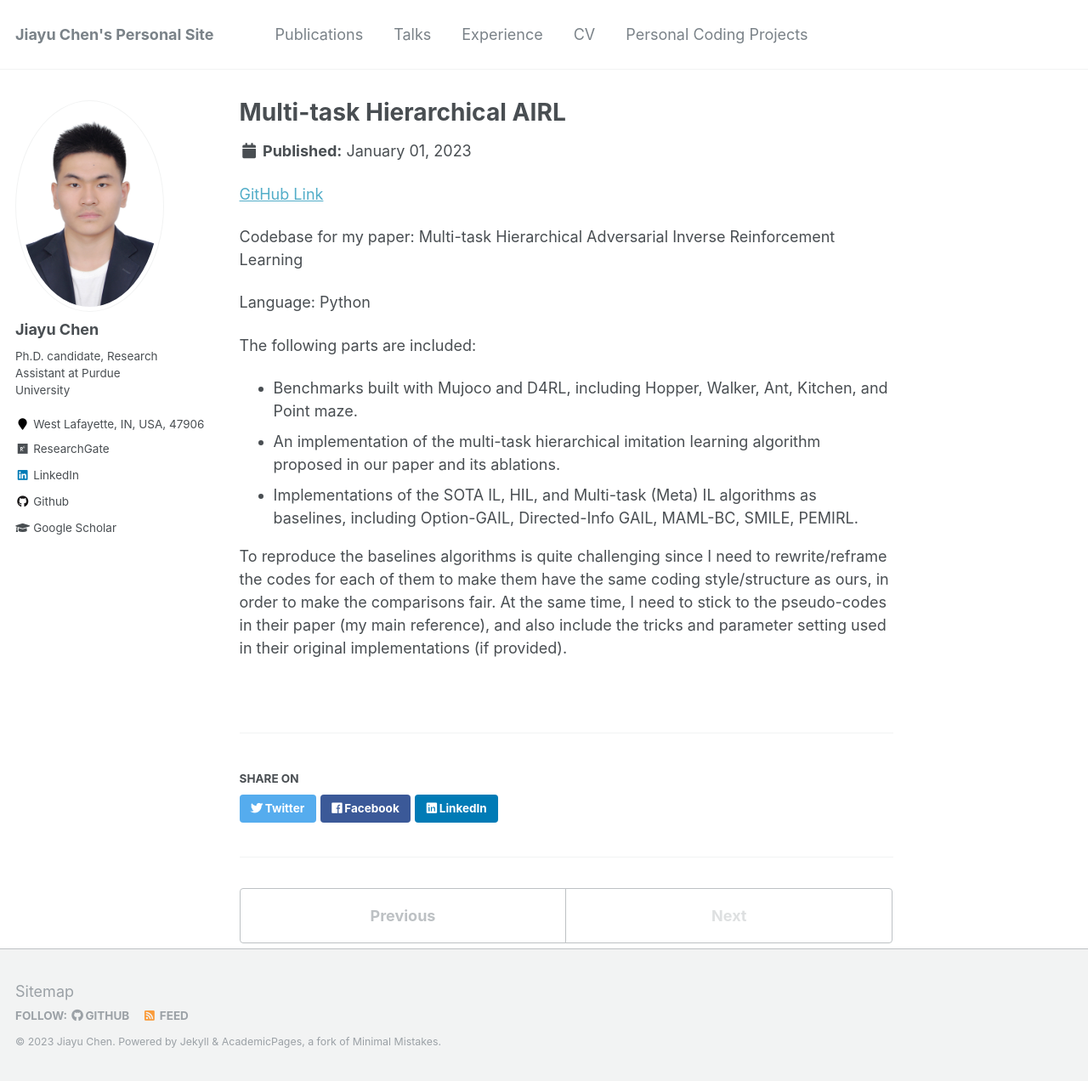
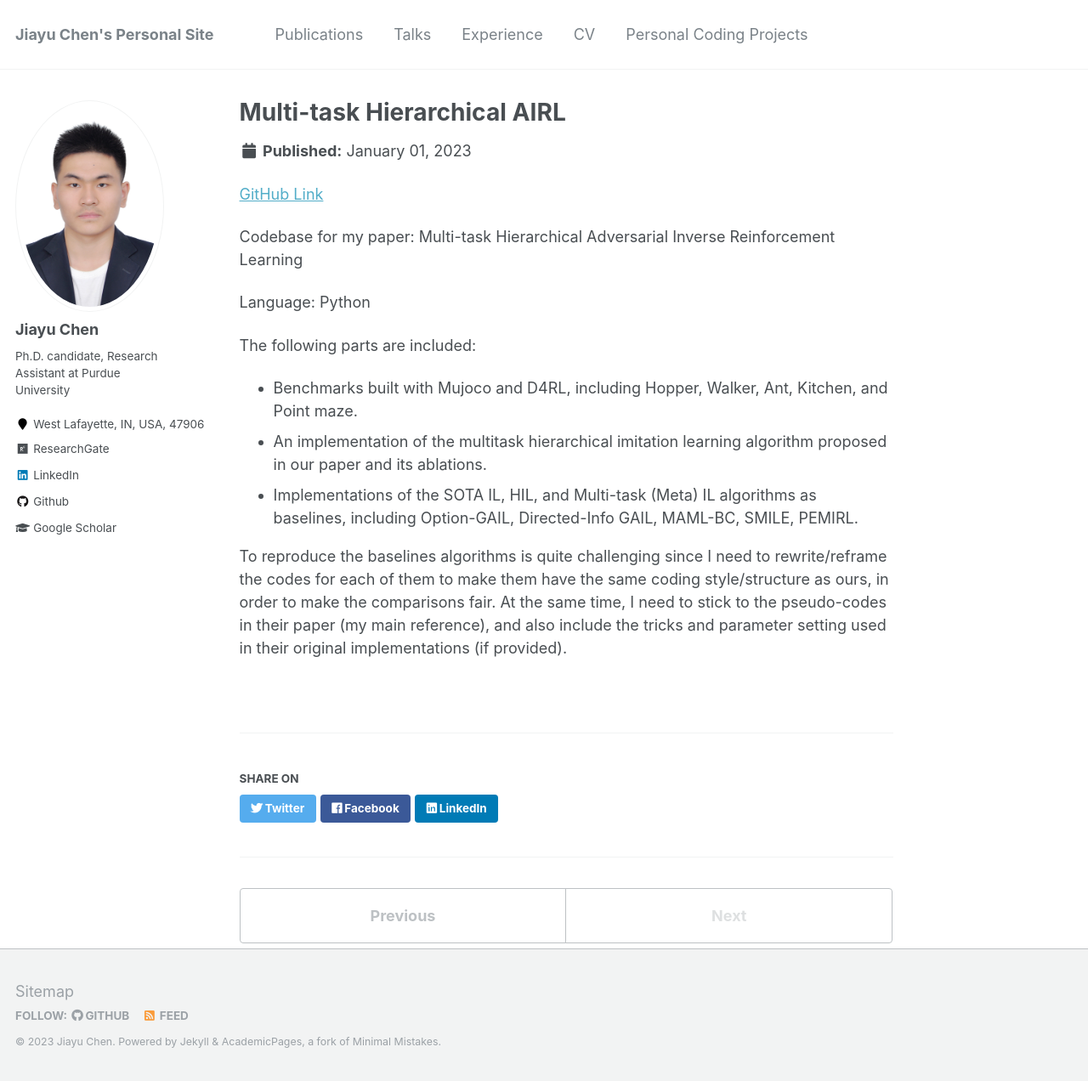
Before and after one commit to LucasCJYSDL/LucasCJYSDL.github.io, a Jekyll site: the page built from _portfolio/coding-12.md, in a window 1280 px wide and 1272 px high. Shown: the whole window at 85% size. Built offline with Jekyll 4.4.1, drawn with Linux system fonts in a browser that asks for light colours.

Commit message:
new coding

```diff
--- a/_portfolio/coding-12.md
+++ b/_portfolio/coding-12.md
@@ -13,7 +13,7 @@ Language: Python
 
 The following parts are included:
 - Benchmarks built with Mujoco and D4RL, including Hopper, Walker, Ant, Kitchen, and Point maze.
-- An implementation of the multi-task hierarchical imitation learning algorithm proposed in our paper and its ablations.
+- An implementation of the multitask hierarchical imitation learning algorithm proposed in our paper and its ablations.
 - Implementations of the SOTA IL, HIL, and Multi-task (Meta) IL algorithms as baselines, including Option-GAIL, Directed-Info GAIL, MAML-BC, SMILE, PEMIRL.
 
 To reproduce the baselines algorithms is quite challenging since I need to rewrite/reframe the codes for each of them to make them have the same coding style/structure as ours, in order to make the comparisons fair. At the same time, I need to stick to the pseudo-codes in their paper (my main reference), and also include the tricks and parameter setting used in their original implementations (if provided).
```
